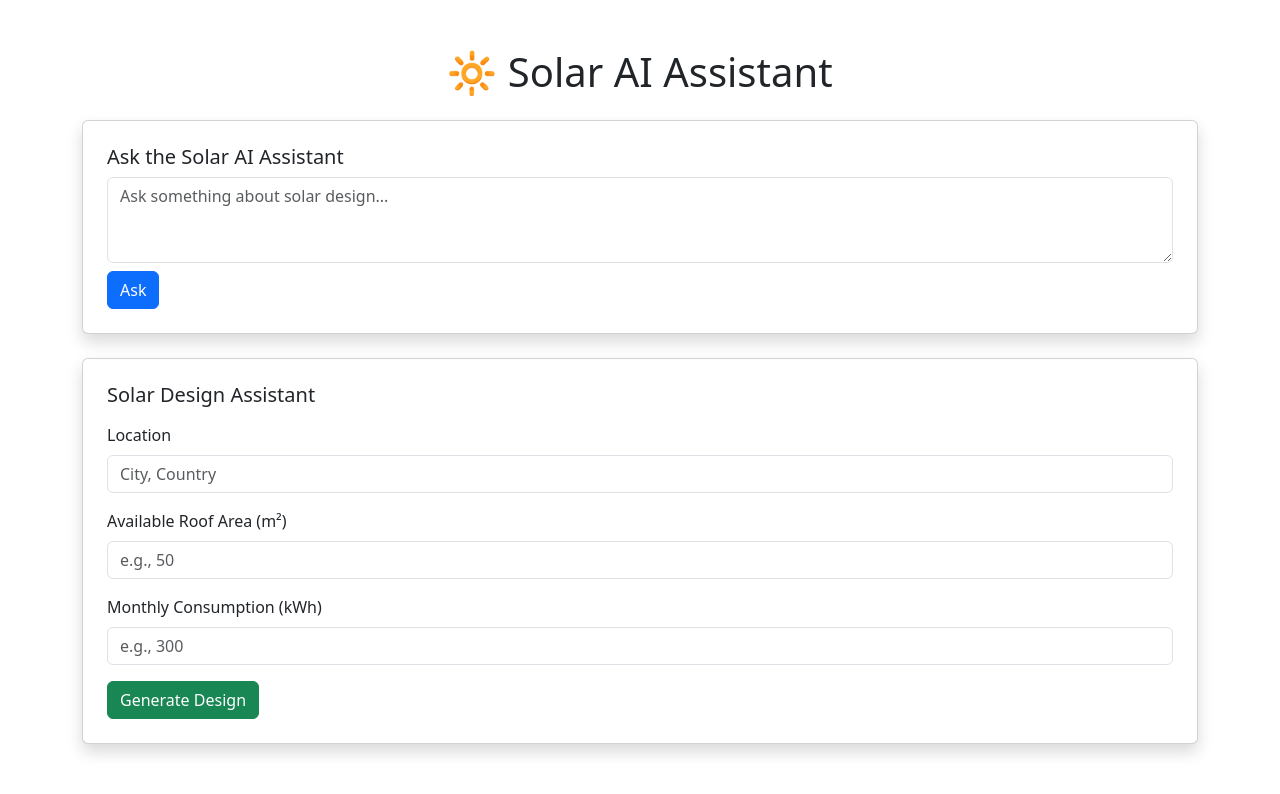
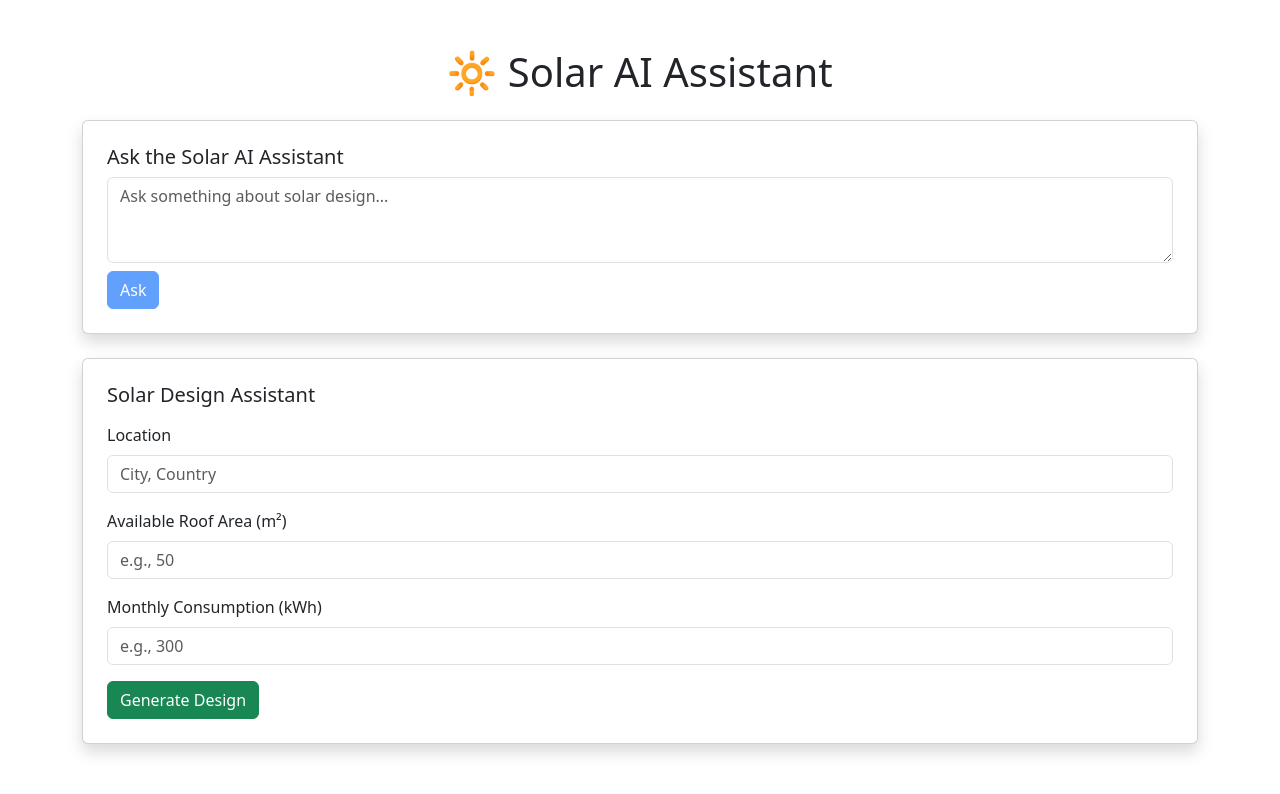
Before and after one commit to geeky4dev/solar-ai-designer, a React (Vite) app in the folder frontend/: page / in a window 1280 px wide. Shown: the top 794 px of the page. Built offline with nearby package versions, Linux system fonts and the light colour scheme; no server answers.

Commit message:
Actualizar Chat.jsx con versión final

```diff
--- a/frontend/src/components/Chat.jsx
+++ b/frontend/src/components/Chat.jsx
@@ -6,6 +6,9 @@ function Chat() {
   const [loading, setLoading] = useState(false);
   const [error, setError] = useState(null);
 
+  // URL base del backend según entorno (desarrollo o producción)
+  const backendURL = import.meta.env.VITE_BACKEND_URL || "";
+
   const handleSubmit = async (e) => {
     e.preventDefault();
     setLoading(true);
@@ -13,7 +16,7 @@ function Chat() {
     setResponse("");
 
     try {
-      const res = await fetch("/ai/chat", {
+      const res = await fetch(`${backendURL}/ai/chat`, {
         method: "POST",
         headers: { "Content-Type": "application/json" },
         body: JSON.stringify({ message }),
@@ -22,7 +25,7 @@ function Chat() {
       if (!res.ok) throw new Error("Server error");
 
       const data = await res.json();
-      setResponse(data.response);  // <-- IMPORTANTE: usa data.response aquí
+      setResponse(data.response);
     } catch (err) {
       setError("Something went wrong.");
     } finally {
@@ -41,7 +44,7 @@ function Chat() {
           onChange={(e) => setMessage(e.target.value)}
           placeholder="Ask something about solar design..."
         />
-        <button className="btn btn-primary mt-2" disabled={loading}>
+        <button className="btn btn-primary mt-2" disabled={loading || !message.trim()}>
           {loading ? (
             <>
               <span className="spinner-border spinner-border-sm me-2" />
```
